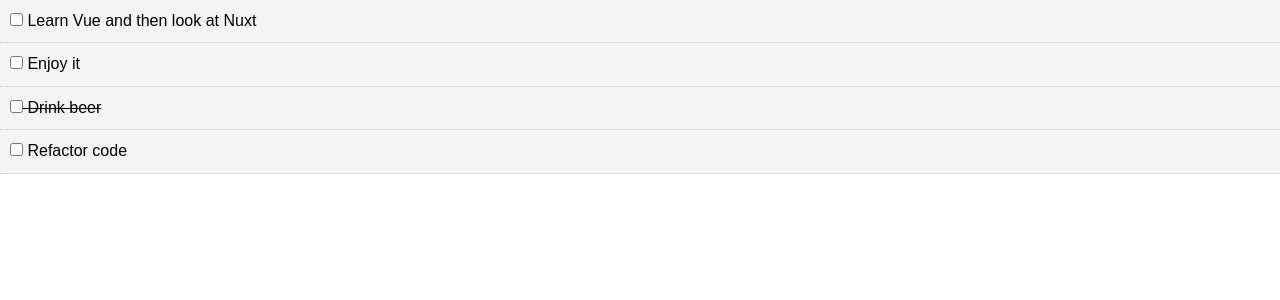
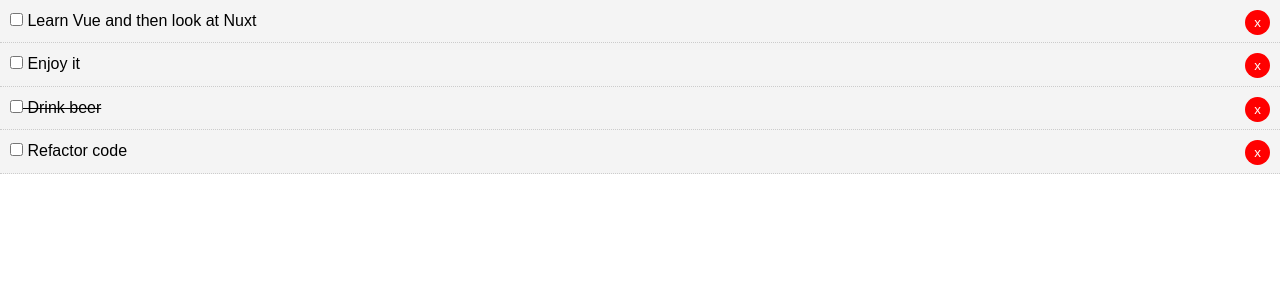
Before and after one commit to erikwesterberg/Vue-Basic, a Vue app: page / in a window 1280 px wide. Shown: the top 300 px of the page. Built offline with nearby package versions, Linux system fonts and the light colour scheme.

Commit message:
creates an onclick event, with id param, sends it as props, and in app.vue creates a method that uses the filter method that makes a new array without the id thats passed in

```diff
--- a/src/App.vue
+++ b/src/App.vue
@@ -1,6 +1,6 @@
 <template>
   <div id="app">
-    <Todos v-bind:todos="todos"/>
+    <Todos v-bind:todos="todos" v-on:del-todo="deleteTodo" />
   </div>
 </template>
 
@@ -8,7 +8,7 @@
 import Todos from "./components/Todos";
 
 export default {
-  name: 'app',
+  name: "app",
   components: {
     Todos
   },
@@ -35,11 +35,16 @@
           title: "Refactor code",
           completed: false
         }
-
       ]
     }
+  },
+
+  methods: {
+    deleteTodo(id) {
+      this.todos = this.todos.filter(todo => todo.id !== id);
     }
   }
+};
 </script>
 
 <style>
--- a/src/components/TodoItem.vue
+++ b/src/components/TodoItem.vue
@@ -3,6 +3,7 @@
     <p>
       <input type="checkbox" v-on:change="markComplete">
       {{todo.title}}
+      <button @click="$emit('del-todo', todo.id)" class="del">x</button>
       </p>
   </div>
 </template>
--- a/src/components/Todos.vue
+++ b/src/components/Todos.vue
@@ -1,7 +1,7 @@
 <template>
   <div>
     <div v-bind:key="todo.id" v-for="todo in todos">
-      <TodoItem v-bind:todo="todo" />
+      <TodoItem v-bind:todo="todo" v-on:del-todo="$emit('del-todo', todo.id)" />
     </div>
   </div>
 </template>
```
Lines whose indentation alone changed are shown as unchanged.
